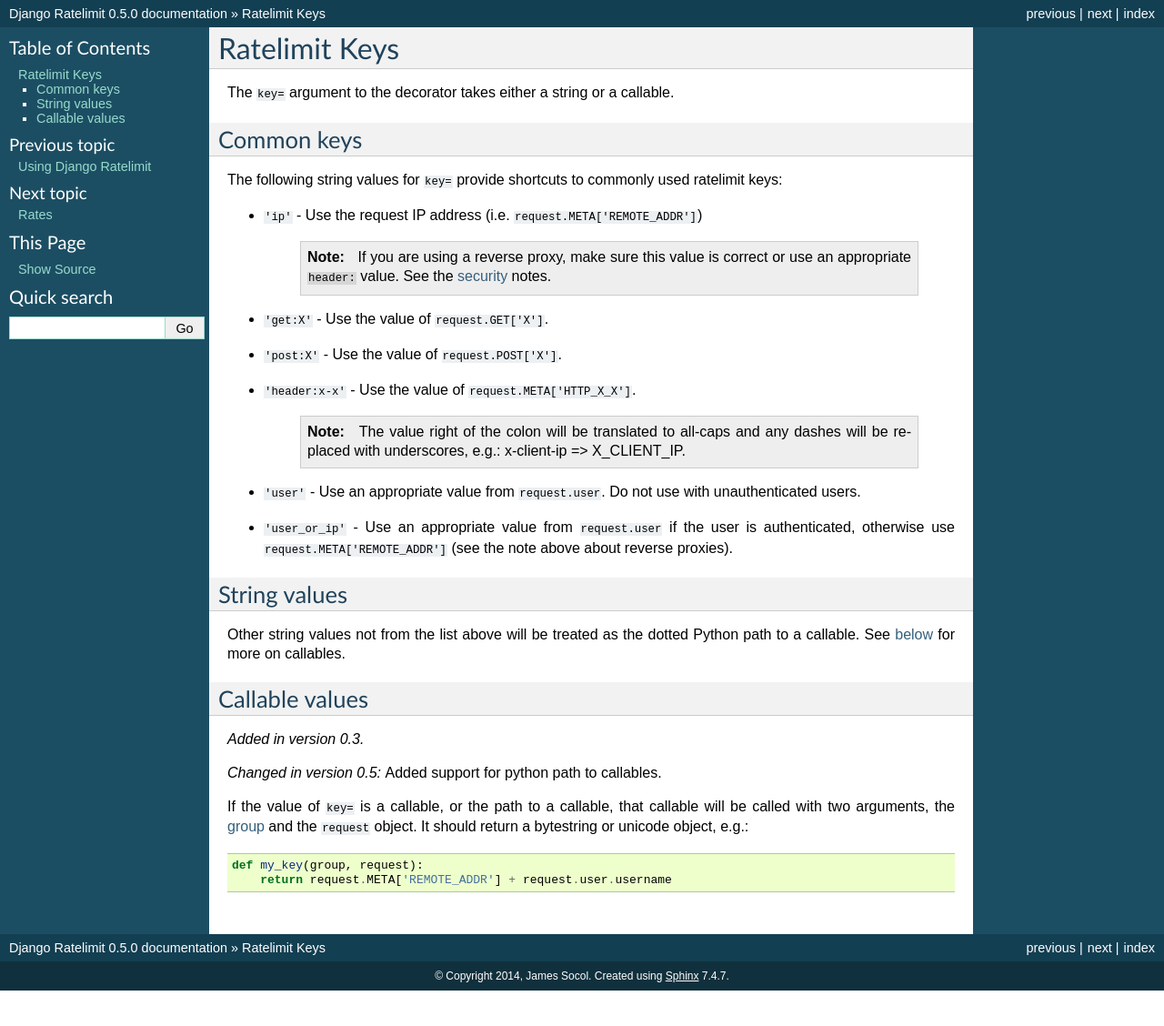
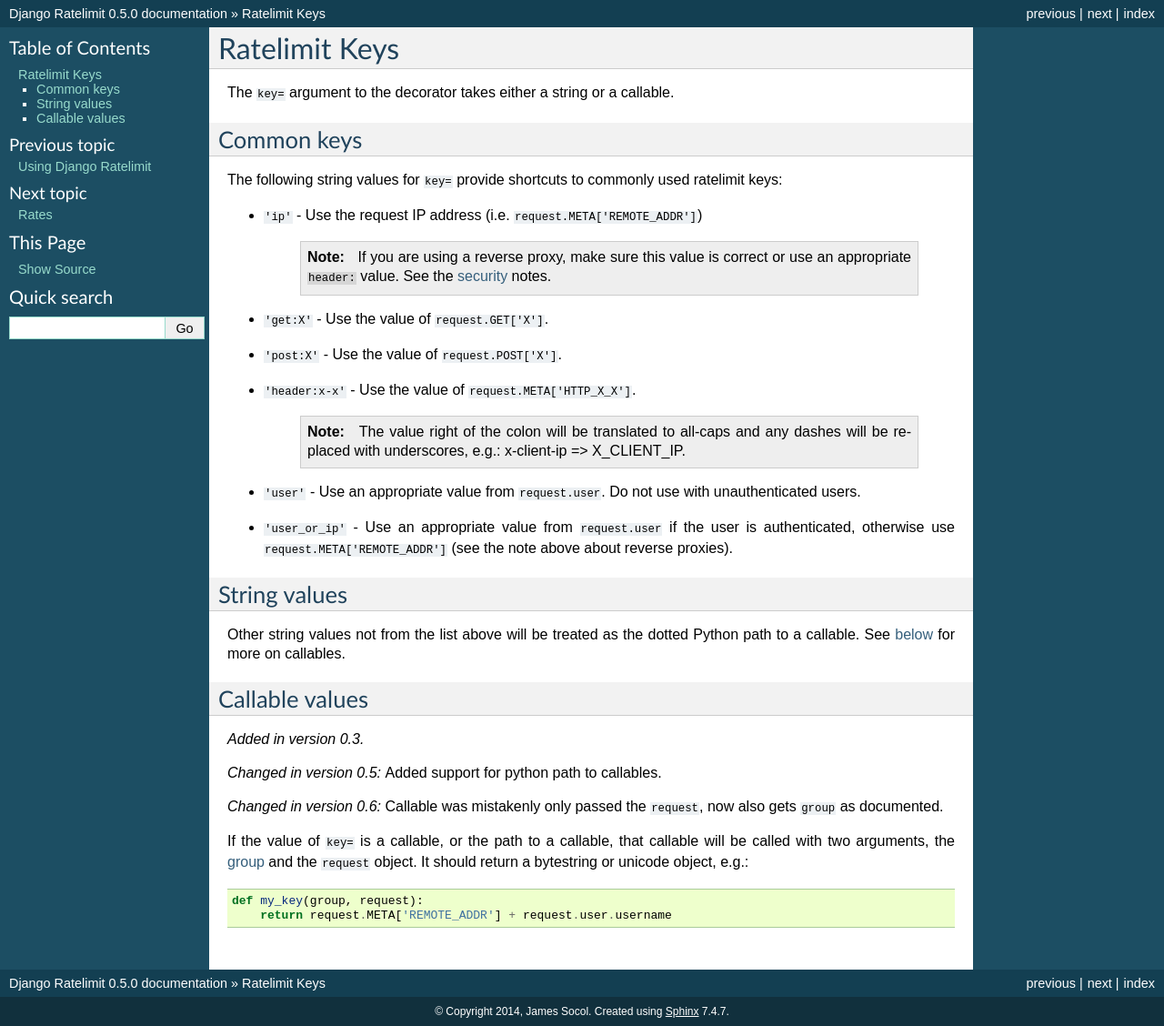
Before and after one commit to jsocol/django-ratelimit, a Sphinx documentation site: the page built from docs/keys.rst, in a window 1280 px wide. Shown: the whole page at 91% size. Built offline with Sphinx 7.4.7, drawn with Linux system fonts in a browser that asks for light colours; before the commit the page ends 1089 px from its top, so only the background shows below that.

Commit message:
Update callable key docs.

```diff
--- a/docs/keys.rst
+++ b/docs/keys.rst
@@ -57,6 +57,8 @@
 .. versionadded:: 0.3
 .. versionchanged:: 0.5
    Added support for python path to callables.
+.. versionchanged:: 0.6
+   Callable was mistakenly only passed the ``request``, now also gets ``group`` as documented.
 
 If the value of ``key=`` is a callable, or the path to a callable, that
 callable will be called with two arguments, the :ref:`group
```
